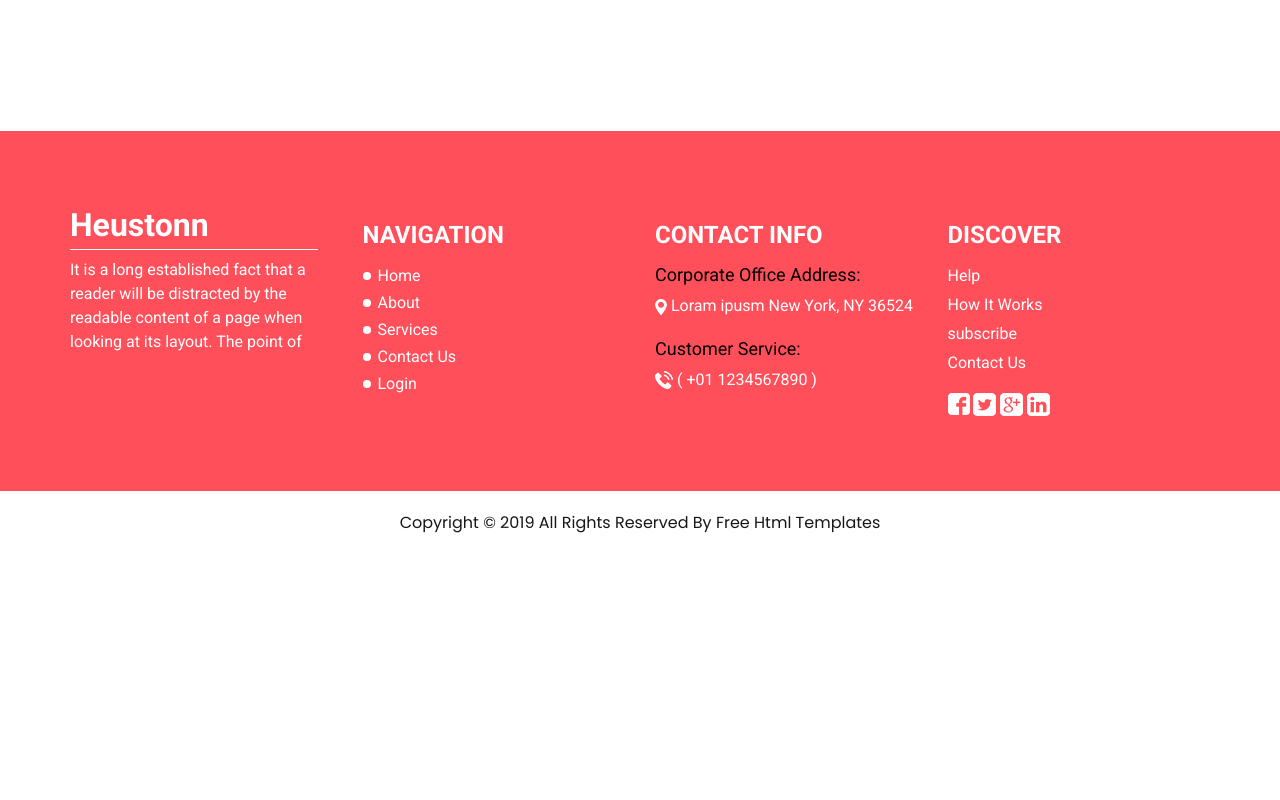
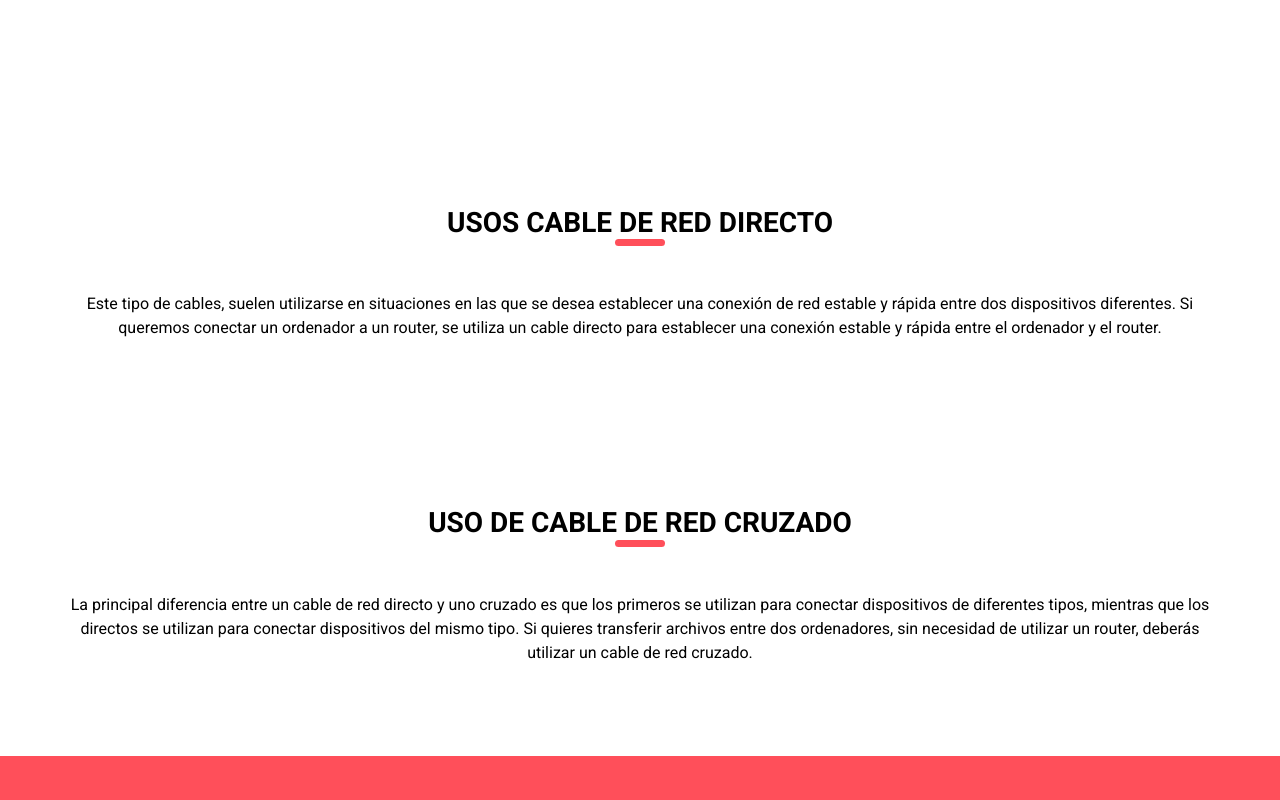
Before and after one commit to HandyManu/Manuel-Perfil-1-Redes, a plain HTML site: page heustonn-html/Preguntas de la 9 a la 12.html in a window 1280 px wide. Shown: the part 620-1420 px from the top of the page. Before the commit the page ends 1175 px from the top, so only its background shows below. Drawn offline with nearby package versions, Linux system fonts and the light colour scheme.

Commit message:
apartados 10 y 11 terminados

```diff
--- a/heustonn-html/Preguntas de la 9 a la 12.html
+++ b/heustonn-html/Preguntas de la 9 a la 12.html
@@ -179,6 +179,39 @@
     </div>
   </section>
 
+
+
+  <section class="about_section layout_padding">
+    <div class="container">
+      <div class="custom_heading-container">
+        <h3 class=" ">
+          Usos cable de red directo
+        </h3>
+      </div>
+      <p class="layout_padding2-top">
+        Este tipo de cables, suelen utilizarse en situaciones en las que se desea establecer una conexión de red estable y rápida entre dos dispositivos diferentes. Si queremos conectar un ordenador a un router, se utiliza un cable directo para establecer una conexión estable y rápida entre el ordenador y el router.
+      </p>
+    </div>
+  </section>
+
+
+  <section class="about_section layout_padding">
+    <div class="container">
+      <div class="custom_heading-container">
+        <h3 class=" ">
+          Uso de cable de red cruzado
+        </h3>
+      </div>
+      <p class="layout_padding2-top">
+        La principal diferencia entre un cable de red directo y uno cruzado es que los primeros se utilizan para conectar dispositivos de diferentes tipos, mientras que los directos se utilizan para conectar dispositivos del mismo tipo. Si quieres transferir archivos entre dos ordenadores, sin necesidad de utilizar un router, deberás utilizar un cable de red cruzado.
+      </p>
+    </div>
+  </section>
+
+
+
+
+
   <!-- end service section -->
 
   <!-- info section -->
```
